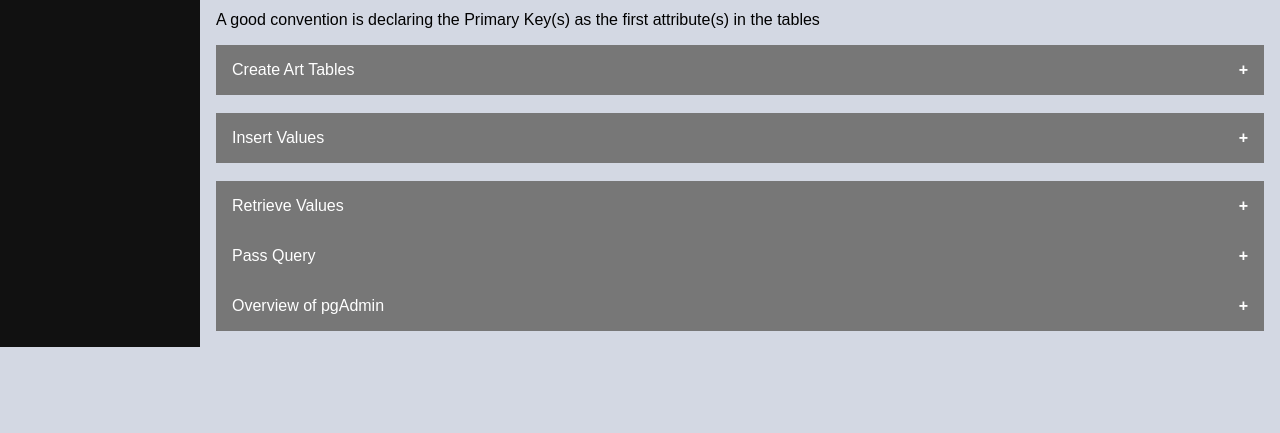
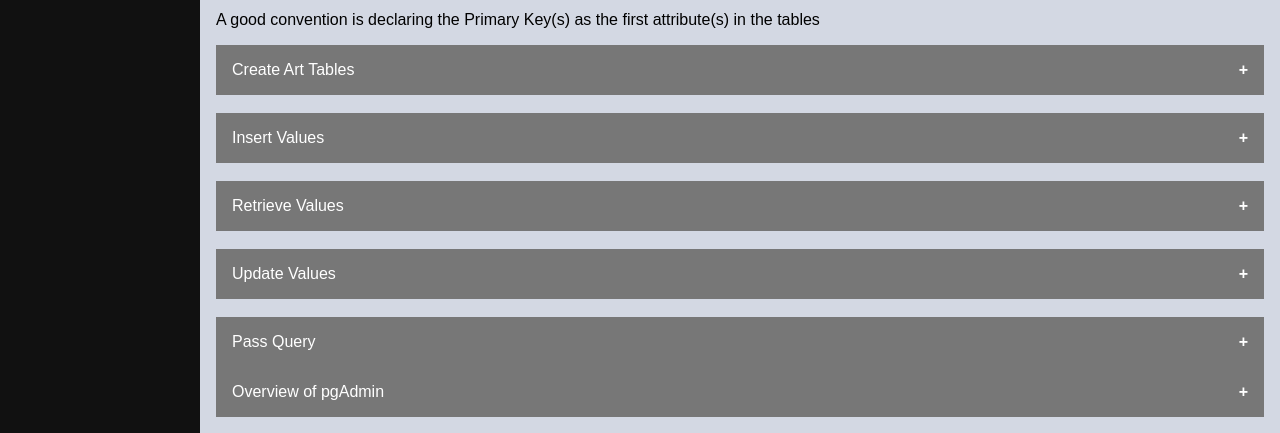
Before and after one commit to Maha-Muthu/query-craft, a Flask app: page /lab-material-two in a window 1280 px wide. Shown: the part 2023-2456 px from the top of the page. Before the commit the page ends 2370 px from the top, so only its background shows below. Run offline with Flask 2, Linux system fonts and the light colour scheme; some libraries are stand-ins or nearby versions.

Commit message:
Lab 1 & Lab 2 Fine Tuning

```diff
--- a/templates/lab-material-two.html
+++ b/templates/lab-material-two.html
@@ -86,7 +86,9 @@ CREATE SCHEMA SchemaName;</pre>
         <div class="content">
           <br>
           <p>CREATE SCHEMA laboratories</p>
+          <br>
         </div>
+        <br>
         </div>
         <br>
       <h2>Data Definition Language</h2>
@@ -287,7 +289,7 @@ WHERE &lt;Conditions&gt;
             AName VARCHAR(20),
             PRIMARY KEY (Title),
             FOREIGN KEY(AName)
-            REFERENCES Artist);</p>
+            REFERENCES laboratories.Artist);</p>
           <p>
             CREATE TABLE laboratories.LikeArtist(
             CustId INTEGER,
@@ -295,10 +297,11 @@ WHERE &lt;Conditions&gt;
             PRIMARY KEY(Aname,
             CustId),
             FOREIGN KEY (Aname)
-            REFERENCES Artist,
+            REFERENCES laboratories.Artist,
             FOREIGN KEY (CustId)
-            REFERENCES Customer);
+            REFERENCES laboratories.Customer);
           </p>
+          <br>
         </div>
         <br>
         </div>
@@ -356,6 +359,7 @@ WHERE &lt;Conditions&gt;
               INSERT INTO laboratories.Artwork(Title,Year,Type,Price,AName) VALUES ('Blue', 2000,'Modern',10000.00,'Smith'),
               ('The Cardsharps', 1594,'Baroque',40000.00,'Caravaggio')
             </p>
+            <br>
           </div>
           <br>
           </div>
@@ -388,13 +392,16 @@ WHERE &lt;Conditions&gt;
               <div class="alert-container"></div>
             </form>
             <br>
-            <button class="collapsible">Insert Into Art Work Tables</button>
+            <button class="collapsible">Retrieve Data From Art Work Tables</button>
             <div class="content">
               <br><br>
+              <h3>Get the style of the artist whose name is Smith.</h3>
               <p>SELECT Style FROM Artist WHERE AName = 'Smith'</p>
+              <h3>List all artists that are born in Ottawa.</h3>
               <p>
                 SELECT A.Aname FROM "Artist" A WHERE Birthplace = 'Ottawa';
               </p>
+              <h3>List the titles and prices of all artworks painted in 2000.</h3>
               <p>
                 SELECT Title,Price FROM "Artwork" WHERE Year =2000;
               </p>
@@ -402,6 +409,47 @@ WHERE &lt;Conditions&gt;
             </div>
             <br>
           </div>
+          <br>
+          <button class="collapsible">Update Values</button>
+          <div class="content">
+            <br>
+            <p>Modify certain data satisfying a condition
+              from a table with UPDATE command. If the WHERE clause is omitted, all records will be
+              updated permanently</p>
+            <p>Change the name of the customer with id 1 to Bruce.</p>
+            <form class="queryForm">
+              <input type="text" class="query" placeholder="Query" required>
+              <br><br>
+              <input type="submit" value="Execute Query">
+              <div class="alert-container"></div>
+            </form>
+            <br>
+            <p>Update the Amount value for all the Customers in the
+              Database to be 9.8 and the address to be Gatineau.
+              </p>
+            <form class="queryForm">
+              <input type="text" class="query" placeholder="Query" required>
+              <br><br>
+              <input type="submit" value="Execute Query">
+              <div class="alert-container"></div>
+            </form>
+            <br>
+            <button class="collapsible">Update Data From Art Work Tables</button>
+            <div class="content">
+              <br><br>
+              <h3>Change the name of the customer with id 1 to Bruce.</h3>
+              <p>UPDATE Customer SET Name = 'Bruce' WHERE CustId = 1
+              </p>
+              <h3>Update the Amount value for all the Customers in the
+                Database to be 9.8 and the address to be Gatineau.</h3>
+              <p>
+                UPDATE Customer SET Amount = 9.8, Address = 'Gatineau'
+              </p>
+              <br>
+            </div>
+            <br>
+          </div>
+          <br>
           <button class="collapsible">Pass Query</button>
           <div class="content">
             <p>Pass In Query</p>
```
Also changed, not shown: templates/lab-material-one.html (+29 -1 lines), static/images/dashboard.png, static/images/pgAdminServerTree.png (added), static/images/queryTool.png (added).
